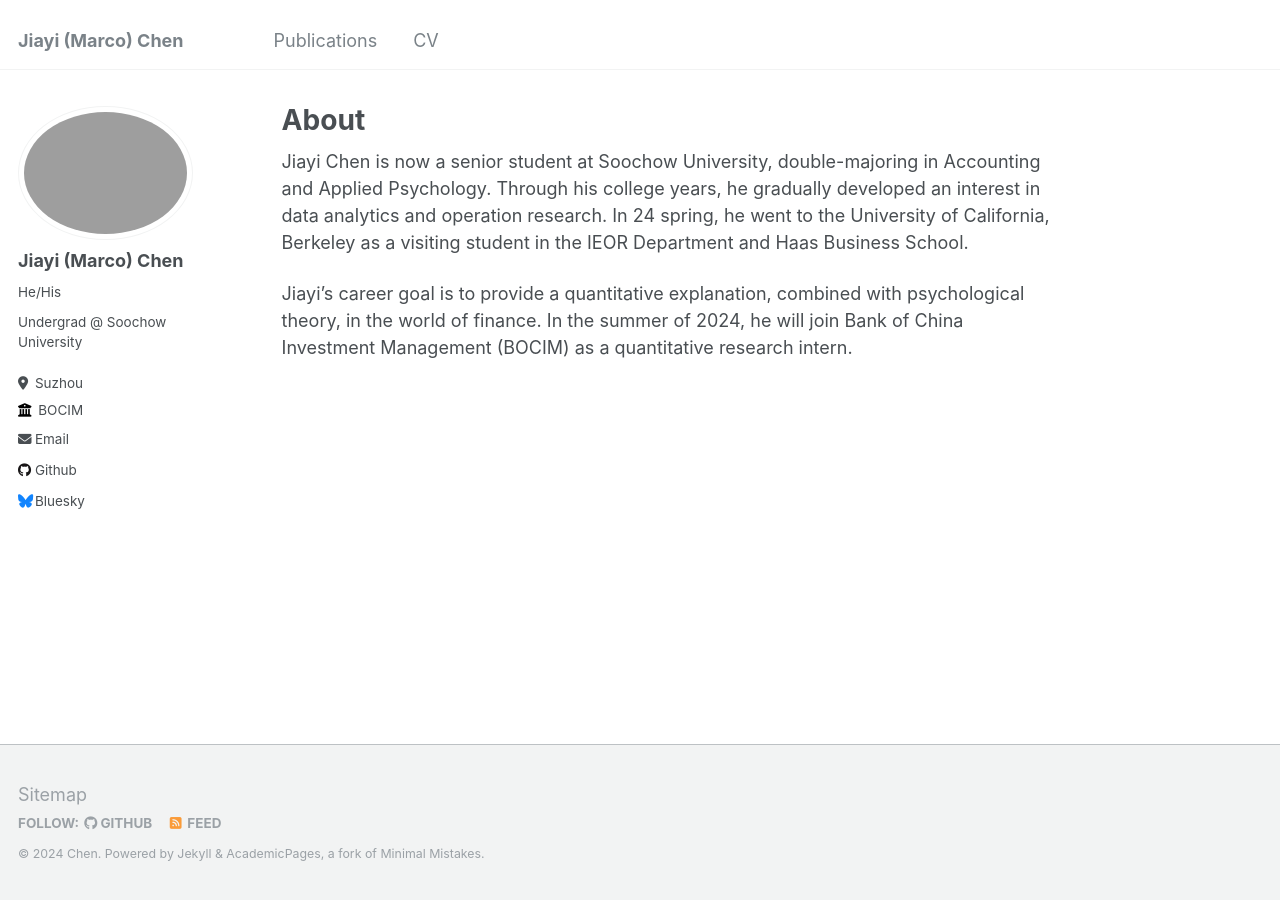
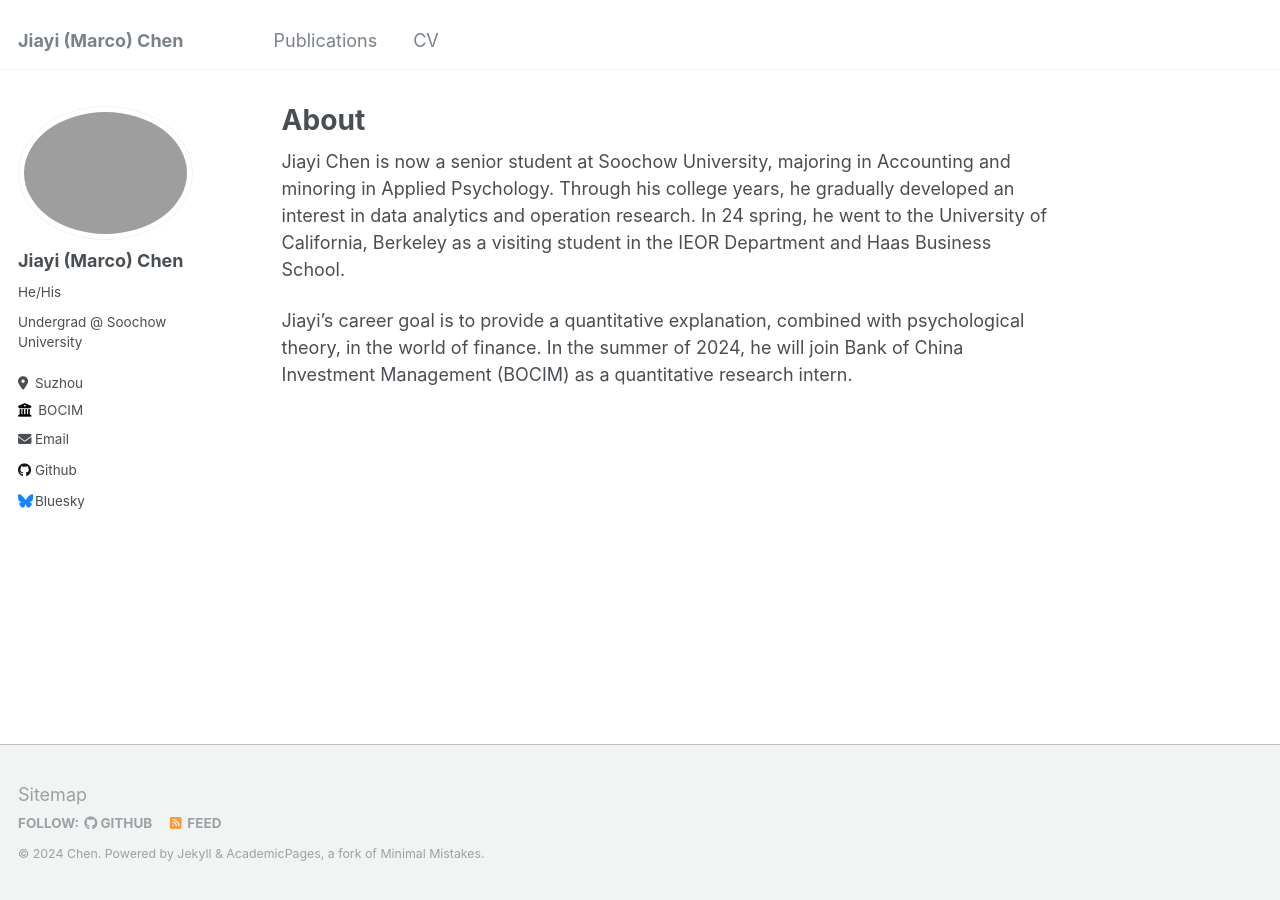
Before and after one commit to marcochen0720/marcochen0720.github.io, a Jekyll site: the page built from _pages/about.md, in a window 1280 px wide. Built offline with Jekyll 4.4.1, drawn with Linux system fonts in a browser that asks for light colours.

Commit message:
Update about.md

```diff
--- a/_pages/about.md
+++ b/_pages/about.md
@@ -7,6 +7,6 @@
   - /about.html
 ---
 
-Jiayi Chen is now a senior student at Soochow University, double-majoring in Accounting and Applied Psychology. Through his college years, he gradually developed an interest in data analytics and operation research. In 24 spring, he went to the University of California, Berkeley as a visiting student in the IEOR Department and Haas Business School.
+Jiayi Chen is now a senior student at Soochow University, majoring in Accounting and minoring in Applied Psychology. Through his college years, he gradually developed an interest in data analytics and operation research. In 24 spring, he went to the University of California, Berkeley as a visiting student in the IEOR Department and Haas Business School.
 
 Jiayi's career goal is to provide a quantitative explanation, combined with psychological theory, in the world of finance. In the summer of 2024, he will join Bank of China Investment Management (BOCIM) as a quantitative research intern.
```
